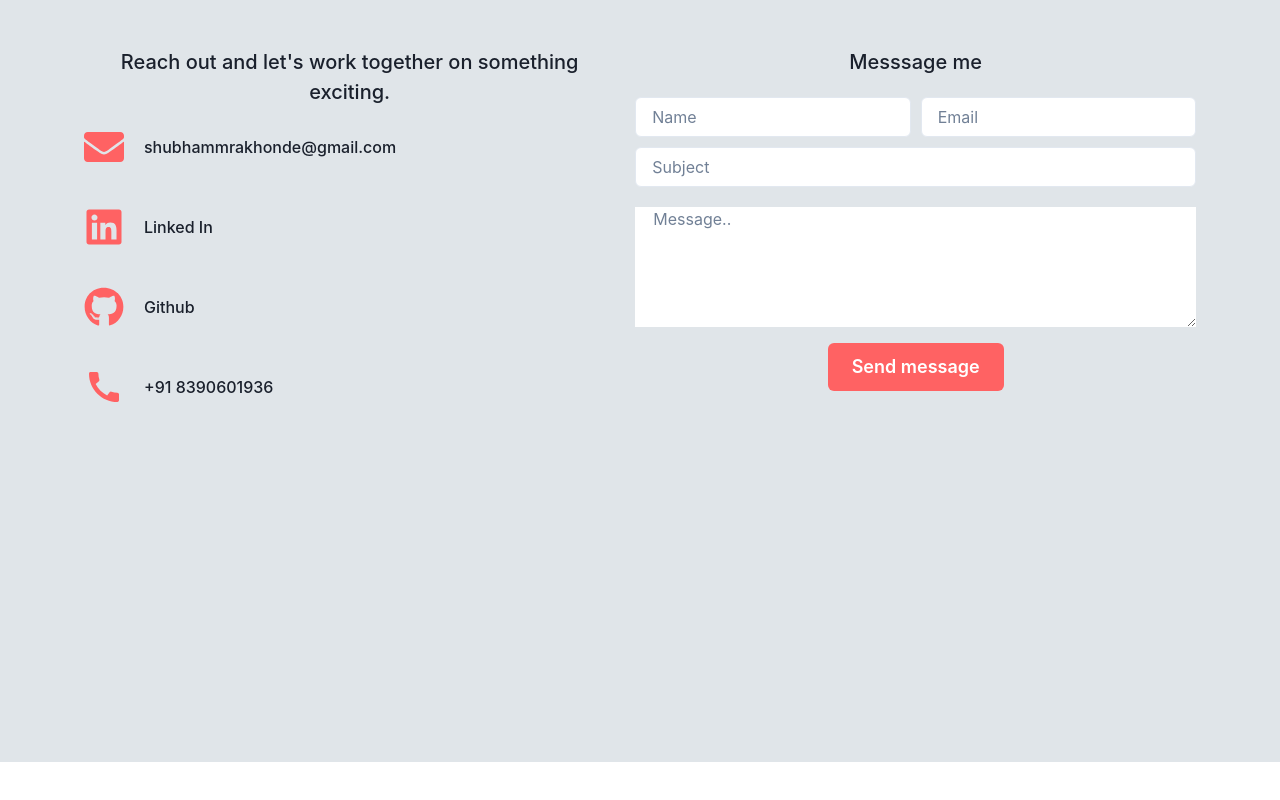
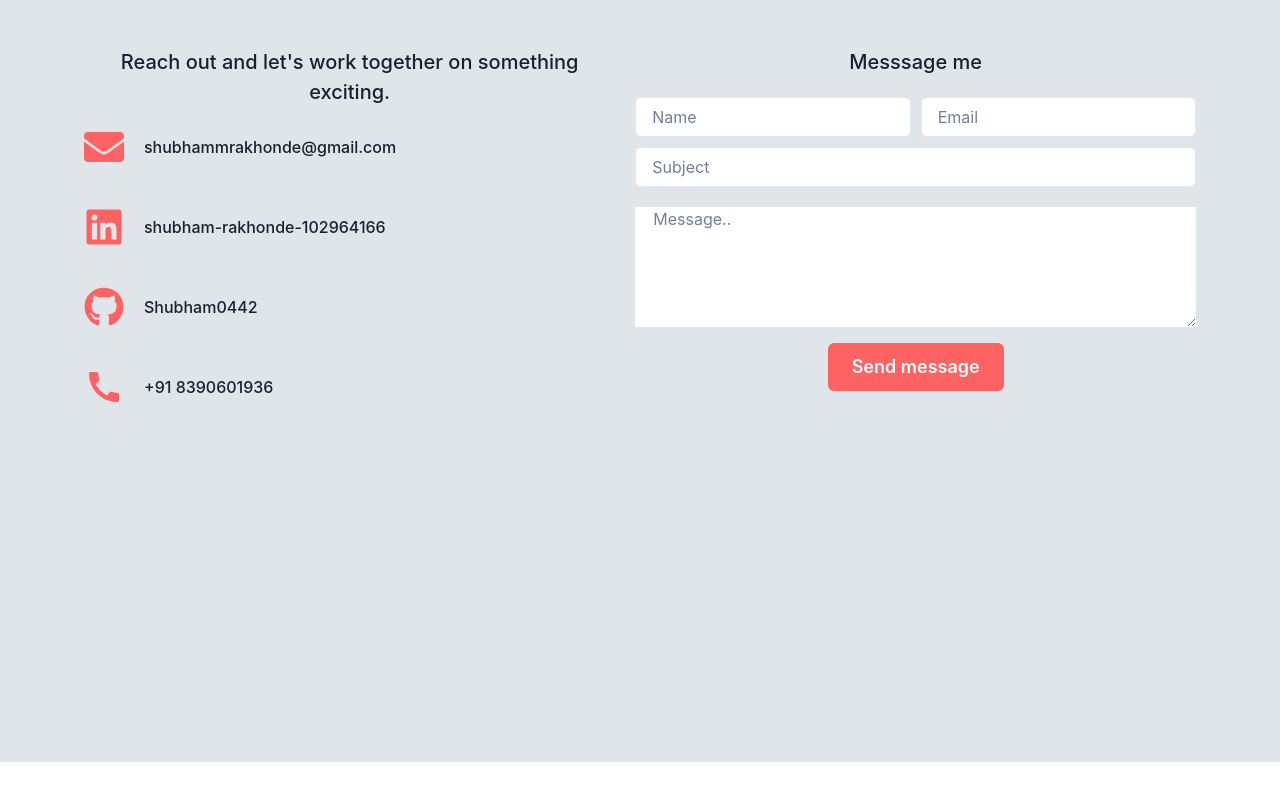
Before and after one commit to Shubham0442/Shubham0442.github.io, a React (Create React App) app: page /contact in a window 1280 px wide. Shown: the part 4788-5588 px from the top of the page. Built offline with nearby package versions, Linux system fonts and the light colour scheme.

Commit message:
resume updated on downloadable button

```diff
--- a/src/Pages/Contact.jsx
+++ b/src/Pages/Contact.jsx
@@ -58,7 +58,7 @@ const Contact = () => {
               </a>
               <div>
                 <a href="https://www.linkedin.com/in/shubham-rakhonde-102964166/" target={"_blank"}>
-                  Linked In
+                shubham-rakhonde-102964166
                 </a>
               </div>
             </div>
@@ -68,7 +68,7 @@ const Contact = () => {
               <FaGithub color="#ff6263" size={"40px"} className={style.MainContactIcon}/>
               </a>
               <div>
-                <a href="https://github.com/Shubham0442" target={"_blank"}>Github</a>
+                <a href="https://github.com/Shubham0442" target={"_blank"}>Shubham0442</a>
               </div>
             </div>
 
```
Also changed, not shown: 1 other file (tests, documents, lock files or other folders).
